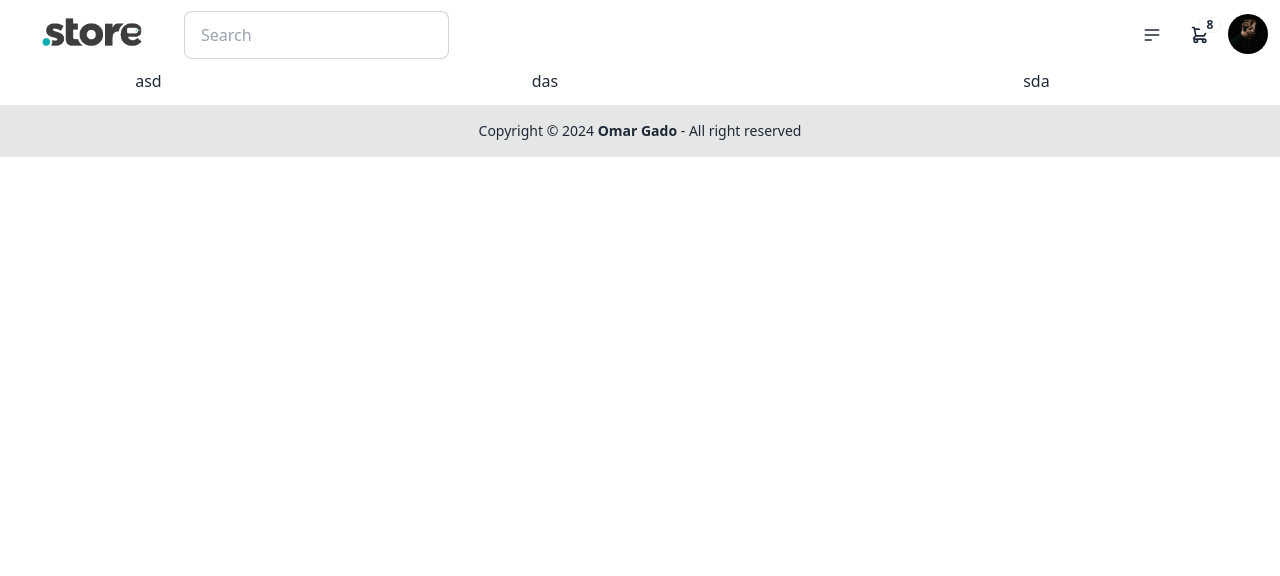
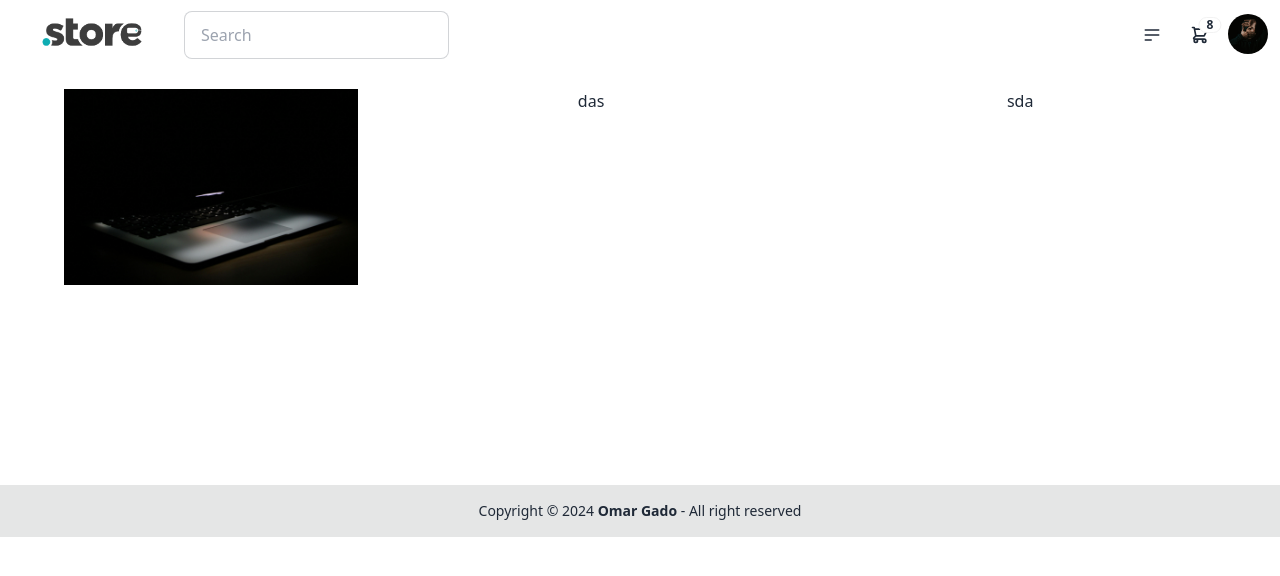
Before and after one commit to omargado6/online-store, a React (Create React App) app: page /1/1 in a window 1280 px wide. Shown: the top 576 px of the page. Built offline with nearby package versions, Linux system fonts and the light colour scheme.

Commit message:
first commit

```diff
--- a/src/pages/ProductDetails.js
+++ b/src/pages/ProductDetails.js
@@ -1,12 +1,14 @@
 import React from 'react'
-
+import laptop from"../images/home/laptop.jpg"
 function ProductDetails() {
   return (
     <div className="productDetails">
-        <div className="w-11/12 flex justify-around gap-4 m-auto text-center">
-          <div className="w-1/6 max">asd</div>
-          <div className="w-3/6">das</div>
-          <div className="w-2/6">sda</div>
+        <div className="w-11/12 flex flex-wrap justify-around gap-4 m-auto pt-5 text-center">
+          <div className="w-3/12 max-sm:w-full">
+            <img src={laptop} alt="laptop" />
+          </div>
+          <div className="w-4/12 h-96 max-sm:w-full">das</div>
+          <div className="w-4/12 max-sm:w-full">sda</div>
         </div>
     </div>
   )
```
